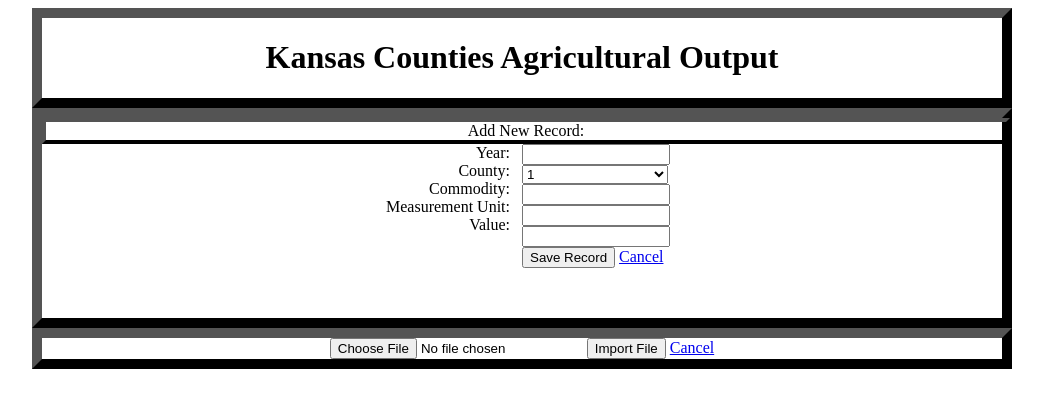
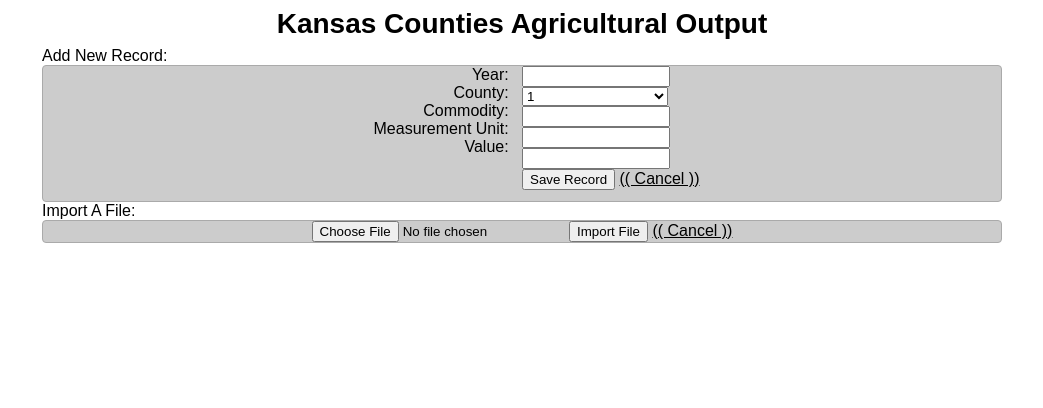
Before and after one commit to chrono101/cis560_finalProject, a PHP site: page /addRecord.php in a window 1280 px wide. Shown: the top 408 px of the page, without its empty margins (118-1161 px from the left). Run offline with PHP 8.4, Linux system fonts and the light colour scheme; tables that the repository leaves empty or names only in its code hold one stand-in row (values such as "Sample post").

Commit message:
Updating some GUI components

```diff
--- a/addRecord.php
+++ b/addRecord.php
@@ -14,26 +14,26 @@
 <html xmlns="http://www.w3.org/1999/xhtml">
 <head>
   <meta http-equiv="content-type" content="text/html; charset=utf-8" />
-  <title>Kansas Counties Agricultural Output</title>
+  <title>Add New Record - Kansas Counties Agricultural Output</title>
+
+  <link rel="stylesheet" type="text/css" href="style.css">
 <body>
-<div align="center">
-  <div style="width:960px;border:2px outset black;border-width:10px">
-    <h1>Kansas Counties Agricultural Output</h1>
+<div id="container">
+  <div id="header">
+    Kansas Counties Agricultural Output
   </div>
-  <div style="width:960px;border:2px outset black;border-width:10px;height:200px">
-    <div align = "center" style="float:top;width:100%;border:2px outset black;border-width:4px">
     Add New Record:
-    </div>
-
-    <div align = "right" style="float:left;width:50%;">
+  <div class="controls">
+      <div id="left-controls" class="clearfix">
         Year: &nbsp;&nbsp;<br>
         County: &nbsp;&nbsp;<br>
         Commodity: &nbsp;&nbsp;<br>
         Measurement Unit: &nbsp;&nbsp;<br>
         Value: &nbsp;&nbsp;
+        <br><br><br>
       </div>
 
-    <div align = "left" style="float:right;width:50%;">
+      <div id="right-controls" class="clearfix">
         <form action="addRecordSQL.php" method="post">
           <input id="year" type="text" name="year" style="width:140px"><br>
           <select id="county" style="width:146px" name="county">
@@ -47,19 +47,17 @@
           <input id="measurement" type="text" name="measurement" style="width:140px"><br>
           <input id="value" type="text" name="value" style="width:140px"><br>
           <input type="submit" value="Save Record">
-      <a href="./index.php">Cancel</a>
+          <a href="./index.php">(( Cancel ))</a>
         </form>
       </div>
-  </div>
-</div>
-<div align="center">
-  <div style="width:960px;border:2px outset black;border-width:10px">
+  </div> <!-- /.controls -->
+    Import A File:
+  <div class="controls" style="text-align:center">
     <form action="importFileSQL.php" method="post" enctype="multipart/form-data">
       <input id="inputFile" name="inputFile" type="file">
       <input id="importFile" type="submit" value="Import File">
-	 <a href="./index.php">Cancel</a>
+      <a href="./index.php">(( Cancel ))</a>
    </form>
-  </div>
   </div>
 </body>
 </html>
--- a/style.css
+++ b/style.css
@@ -1,5 +1,5 @@
 body {
-
+  font-family: Arial, sans-serif;
 }
 
 #container {
@@ -7,16 +7,65 @@ body {
   width: 960px;
 }
 
-.border-small {
-  border: 2px outset black;
+a:link, a:visited, a:hover {
+  color: black;
 }
 
-.border-big {
-  border: 4px outset black;
+#header {
+  text-align: center;
+  font-size: 28px;
+  font-weight: bold;
+  margin-bottom: 7px;
+}
+
+#tablechart table {
+  margin: 0 auto 0 auto;
+}
+
+.controls {
+  border: 1px solid #AAAAAA;
+  border-radius: 4px;
+  background-color: #CCCCCC;
 }
 
 span {
   cursor: pointer;
   text-decoration: underline;
-  color: blue;
+  font-size: smaller;
+  color: black;
 }
+
+.ui-tabs {
+  padding: 0 0 0 0 !important;
+  border: none !important;
+}
+
+.ui-tabs .ui-tabs-panel {
+  padding: 0 0 0 0 !important;
+}
+
+.clearfix:after {
+  content: ".";
+  display: block;
+  clear: both;
+  visibility: hidden;
+  line-height: 0;
+  height: 0;
+}
+
+.clearfix {
+  display: inline-block;
+}
+
+#left-controls {
+  width: 50%;
+  text-align: right;
+  display: inline-block;
+}
+
+#right-controls {
+  float: right;
+  width: 50%;
+  text-align: left;
+  display: inline-block;
+}
```
Also changed, not shown: index.php (+35 -28 lines), script.js (+7 -1 lines). Lines whose indentation alone changed are shown as unchanged.
